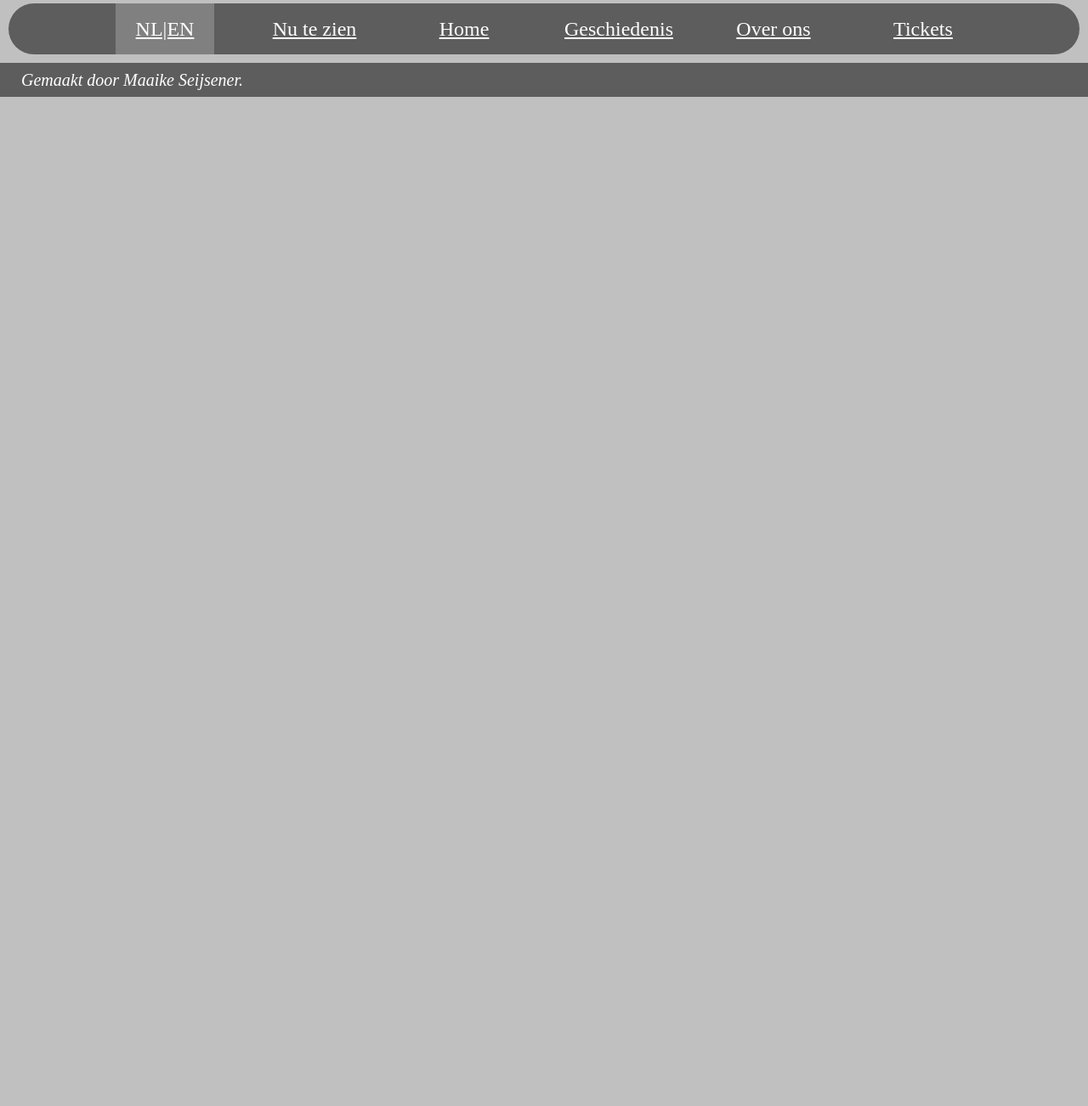
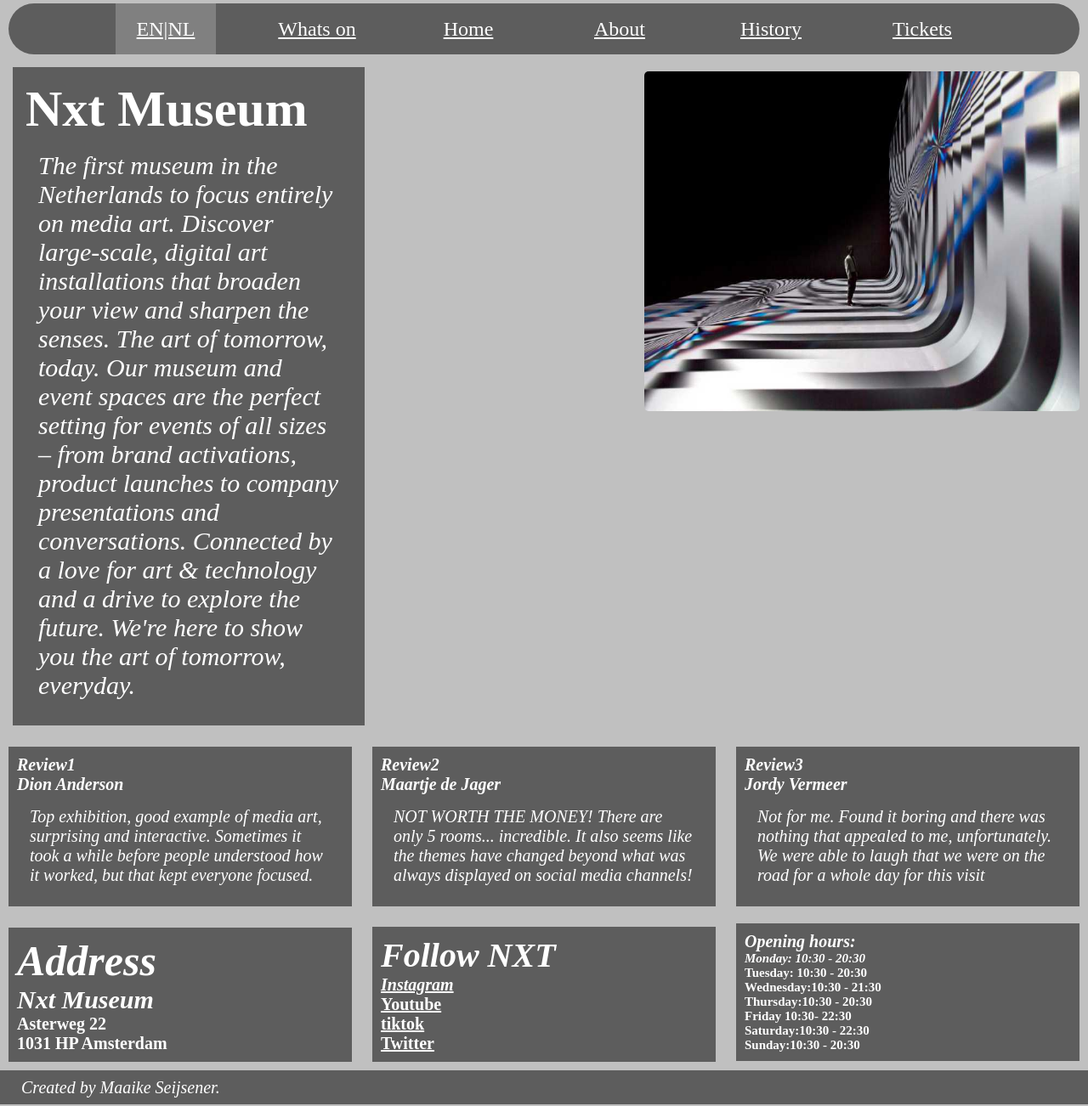
Before and after one commit to foxzeinstra/beroepsopdracht-maaike-fox, a plain HTML site: page Engels.html in a window 1280 px wide. Shown: the part 6-1308 px from the top of the page at 85% size. Before the commit the page ends 800 px from the top, so only its background shows below. Drawn offline with Linux system fonts and the light colour scheme.

Commit message:
bijnakklaar

```diff
--- a/Engels.html
+++ b/Engels.html
@@ -7,26 +7,95 @@
     <link rel="stylesheet" href="style.css">
     <title> Nxt Museum </title>
 </head>
+<style>
+    div {
+      width:30%;
+      display:inline-block;
+    }
+    </style>
 <body>
     <header id="header">
         <nav>
             <ul>
-                <li class="active"><a href="Engels.html">NL|EN</a></li>
-                <li><a href="Nu.html">Nu te zien</a></li>
-                <li><a href="index.html">Home</a></li>
-                <li><a href="Geschidenis.html">Geschiedenis</a></li>
-                <li><a href="overons.html">Over ons</a></li>
+                <li a class="active"><a href="index.html">EN|NL</a></li>
+                <li><a href="Whatson.html">Whats on</a></li>
+                <li><a href="Engels.html">Home</a></li>
+                <li><a href="aboutUs.html">About</a></li>
+                <li><a href="History.html">History</a></li>
                 <li><a href="https://tickets.nxtmuseum.com/nl/tickets?_gl=1*1as13cx*_ga*OTQwMTQ1NTYwLjE3MDA2NTAzOTg.*_ga_FL5TDXMYGX*MTcwMTkzOTM2NC44LjEuMTcwMTk0MDE2MS4wLjAuMA..*_fplc*JTJGZGVoVlJLczM4JTJCV29xdGJvME9aZ2RsRVZlc29vUHh4M2V6a05Qc2dIU3JOM1lBZkxnaTZZbk53RVNmcGw0bSUyQkRVa01RUE9rQ0hFckYlMkY3cnhaaVJmSnY3bGY4RFpuN1NlJTJCUU9CT1NiNFBGeUtSNVAxMUJwNkhqNmRyQWZiQSUzRCUzRA..">Tickets</a></li>
             </ul>
         </nav>
     </header>
-<footer>
-    <p> Gemaakt door Maaike Seijsener.</p>
-</footer>
+    <h1></h1>
+   <img src="img/146.jpg" class="header-img"></img>
+
+    <section>
+        <h2 style="text-align:left">Nxt Museum</h2>
+        <p>
+            The first museum in the Netherlands to focus entirely on media art.
+             Discover large-scale, digital art installations that broaden your view and sharpen the senses.
+             The art of tomorrow, today.
+             Our museum and event spaces are the perfect setting for events of all sizes – from brand activations,
+             product launches to company presentations and conversations.
+             Connected by a love for art & technology and a drive to explore the future. We're here to show you the art of tomorrow, everyday.
+
+        </p>
+</section>
+
+<div>
+    <h1>Review1</h1>
+    <h2>Dion Anderson</h2>
+    <p>
+        Top exhibition, good example of media art, surprising and interactive. Sometimes it took a while before people understood how it worked, but that kept everyone focused.
+  </p>
+</div>
+
+
+<div>
+    <h1> Review2</h1>
+    <h2>Maartje de Jager</h2>
+    <p>NOT WORTH THE MONEY! There are only 5 rooms... incredible. It also seems like the themes have changed beyond what was always displayed on social media channels!</p>
+</div>
+
+<div>
+
+    <h1>Review3</h1>
+    <h2>Jordy Vermeer</h2>
+    <p>
+        Not for me. Found it boring and there was nothing that appealed to me, unfortunately.
+         We were able to laugh that we were on the road for a whole day for this visit
+    </p>
+</div>
+
+<div class="info">
+ <h1 style="font-size: 50px;">Address</h1>
+ <h2 style="font-size: 30px;">Nxt Museum</h2>
+ <h3 style="font-size: 20px;">Asterweg 22</h3>
+ <h4 style="font-size: 20px;">1031 HP Amsterdam</h4>
+</div>
+
+<div class="info">
+    <h1 style="font-size: 40px;">Follow NXT</h1>
+    <h2 style="font-size: 20px;"><a style="color: white;" href="https://www.instagram.com/nxtmuseum/"> Instagram</a></h2>
+    <h3 style="font-size: 20px;"><a style="color: white;" href="https://www.youtube.com/channel/UC1Afhs22rJqLfblV4GOpFTA">Youtube</a></h3>
+    <h4 style="font-size: 20px;"><a style="color: white;" href="https://www.tiktok.com/@nxtmuseum?">tiktok</a></h4>
+    <h4 style="font-size: 20px;"><a style="color: white;" href="https://twitter.com/nxtmuseum">Twitter</a></h4>
+   </div>
+   <div class="info">
+    <h1 style="font-size: 20px;">Opening hours:</h1>
+    <h2 style="font-size: 15px;">Monday: 10:30 - 20:30</h2>
+    <h3 style="font-size: 15px;">Tuesday: 10:30 - 20:30</h3>
+    <h4 style="font-size: 15px;">Wednesday:10:30 - 21:30</h4>
+    <h4 style="font-size: 15px;">Thursday:10:30 - 20:30</h4>
+    <h4 style="font-size: 15px;">Friday 10:30- 22:30</h4>
+    <h4 style="font-size: 15px;">Saturday:10:30 - 22:30</h4>
+    <h4 style="font-size: 15px;">Sunday:10:30 - 20:30</h4>
+   </div>
 
 
 
 
 
-</body>
-</html>
+<footer>
+    <p> Created by Maaike Seijsener.</p>
+</footer>
--- a/style.css
+++ b/style.css
@@ -99,6 +99,7 @@ p{
     font-style: oblique;
 }
 
+
 div{
     background-color: #5d5d5d;
     padding: 10px;
@@ -176,6 +177,7 @@ h1{
 }
 
 
+
 footer{
     background-color: #5d5d5d;
     height: 40px;
```
Also changed, not shown: Geschidenis.html (+2 -2 lines), History.html (added, +49 -0 lines), Whatson.html (added, +55 -0 lines), aboutUs.html (added, +51 -0 lines), index.html (+41 -10 lines), img/39afe23c1ad84e7899b30f9792eba0d7.jpeg (deleted), img/foto export.jpg (added), img/foto. 2.jpg (added), img/inktvis.jpg (added).
